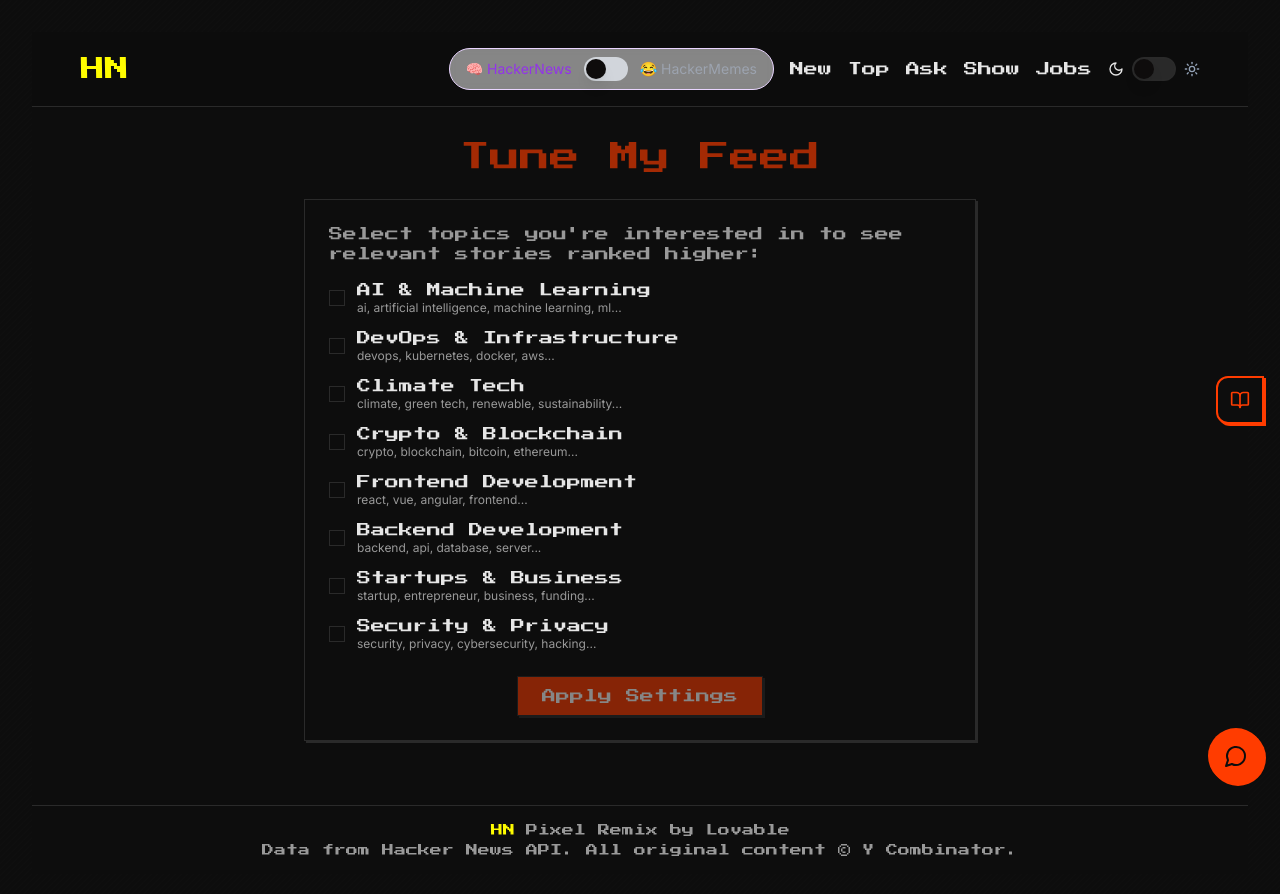
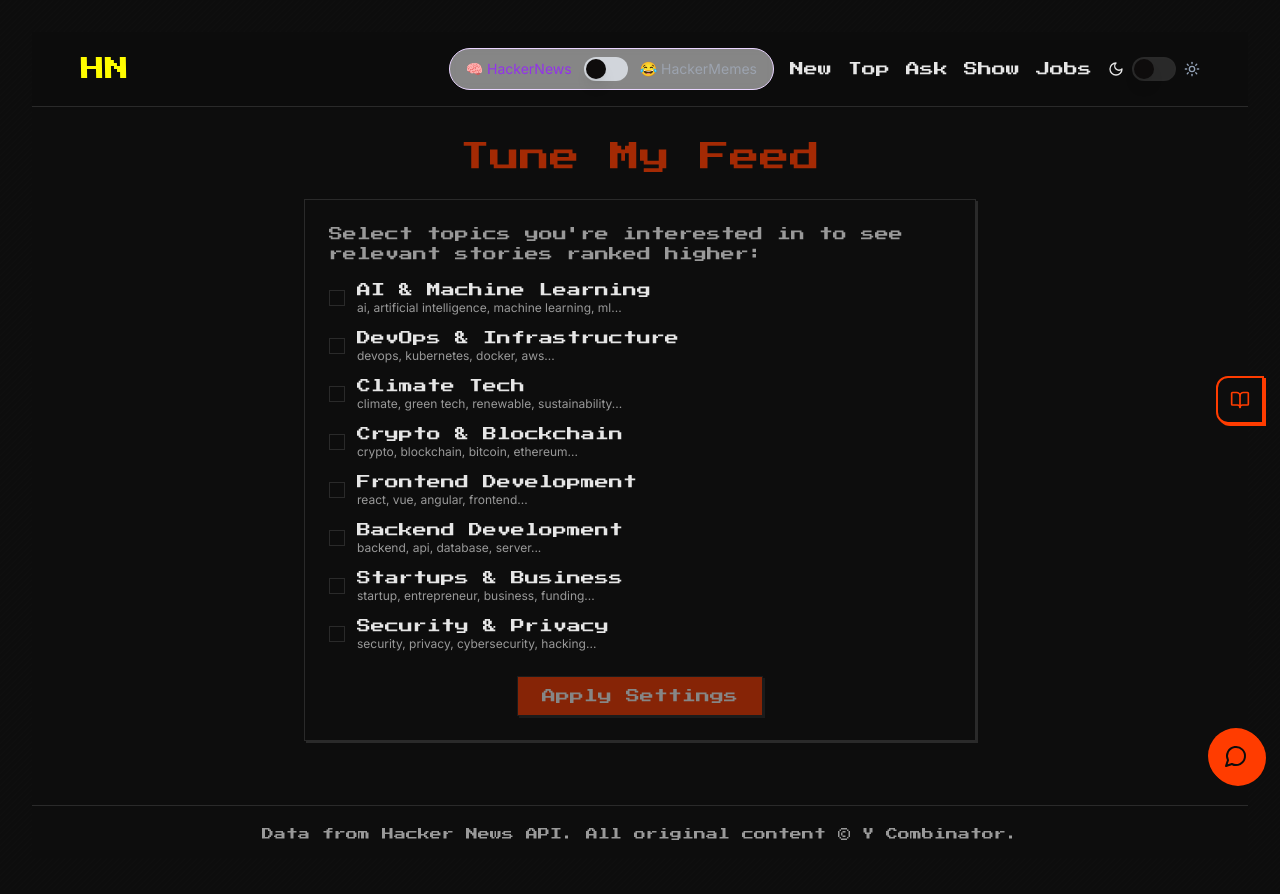
Before and after one commit to LakshanKrithik/HackerNews-Redesign, a React (Vite) app: page /settings in a window 1280 px wide. Shown: the top 894 px of the page. Built offline with nearby package versions, Linux system fonts and the light colour scheme.

Commit message:
Remove "HN pixel remix by lovable" from footer
Removed the attribution text from the footer in `src/components/Footer.tsx`.

```diff
--- a/src/components/Footer.tsx
+++ b/src/components/Footer.tsx
@@ -9,9 +9,6 @@ const Footer: React.FC = () => {
     return (
       <footer className="p-4 border-t border-hn-border mt-8">
         <div className="container mx-auto text-center font-pixel text-xs text-muted-foreground">
-          <span className="inline-block animate-glitch-subtle animate-flicker [--glitch-color1:theme(colors.hn-accent)] [--glitch-color2:theme(colors.hn-accent-secondary)] [--glitch-color3:theme(colors.hn-glitch-yellow)]" data-text="HN">
-            HN
-          </span> Pixel Remix by Lovable
           <p className="mt-1">Data from Hacker News API. All original content &copy; Y Combinator.</p>
         </div>
       </footer>
@@ -21,11 +18,6 @@ const Footer: React.FC = () => {
   return (
     <footer className="p-6 border-t border-soft-border mt-8 bg-white">
       <div className="container mx-auto text-center">
-        <div className="font-poppins font-medium text-sm text-soft-text">
-          <span className="bg-gradient-to-r from-lavender to-soft-accent bg-clip-text text-transparent">
-            HackerNews
-          </span> Soft UI by Lovable
-        </div>
         <p className="mt-2 text-sm text-soft-text-secondary">
           Data from Hacker News API. All original content &copy; Y Combinator.
         </p>
```
